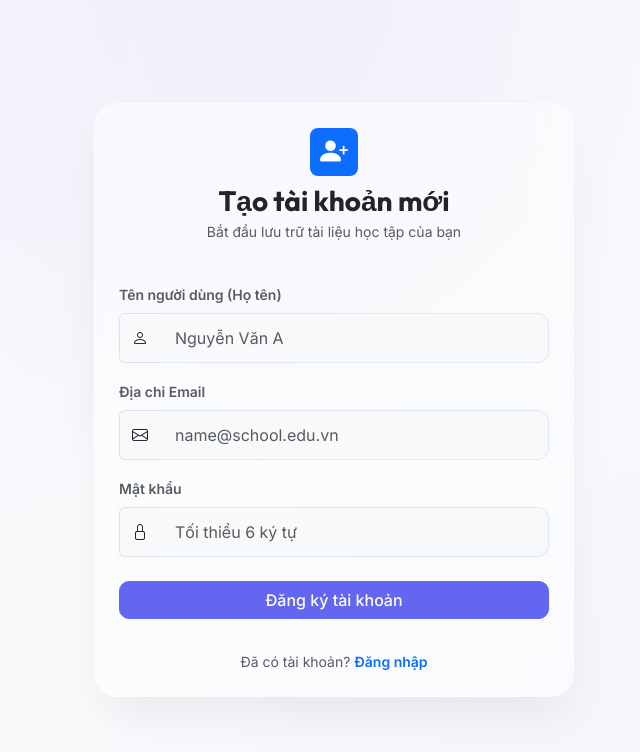
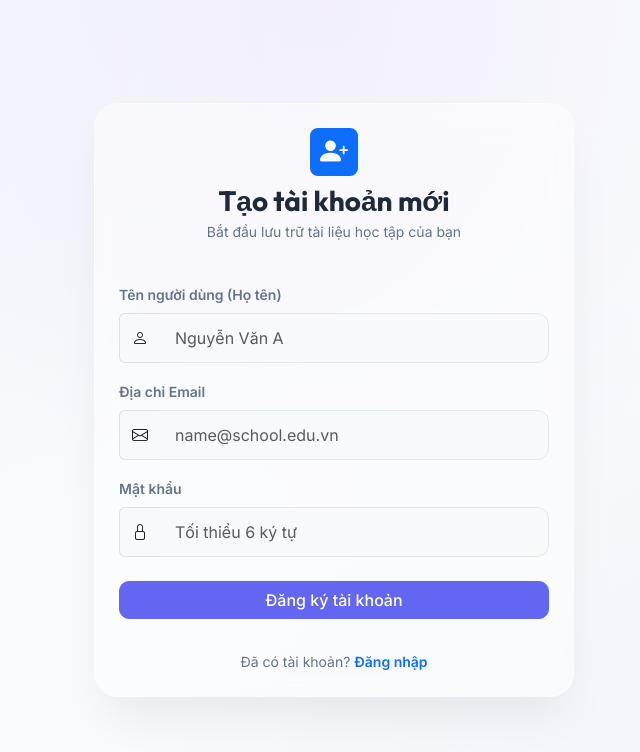
Before and after one commit to hoaianh1505-dev/cloudstudy, a Node server app: page /register in a window 1280 px wide. Shown: the top 752 px of the page, without its empty margins (306-946 px from the left). Run offline with Node 20, Linux system fonts and the light colour scheme; some libraries are stand-ins or nearby versions.

Commit message:
Fix dark mode text colors

```diff
--- a/public/css/custom.css
+++ b/public/css/custom.css
@@ -41,6 +41,18 @@ body {
   color: var(--text-color);
   min-height: 100vh;
   transition: background-color 0.3s ease, color 0.3s ease;
+}
+
+h1, h2, h3, h4, h5, h6 {
+  color: var(--text-color) !important;
+}
+
+.text-muted {
+  color: var(--text-muted) !important;
+}
+
+.card {
+  color: var(--text-color);
 }
 
 h1, h2, h3, h4, h5, h6, .brand-font {
```
